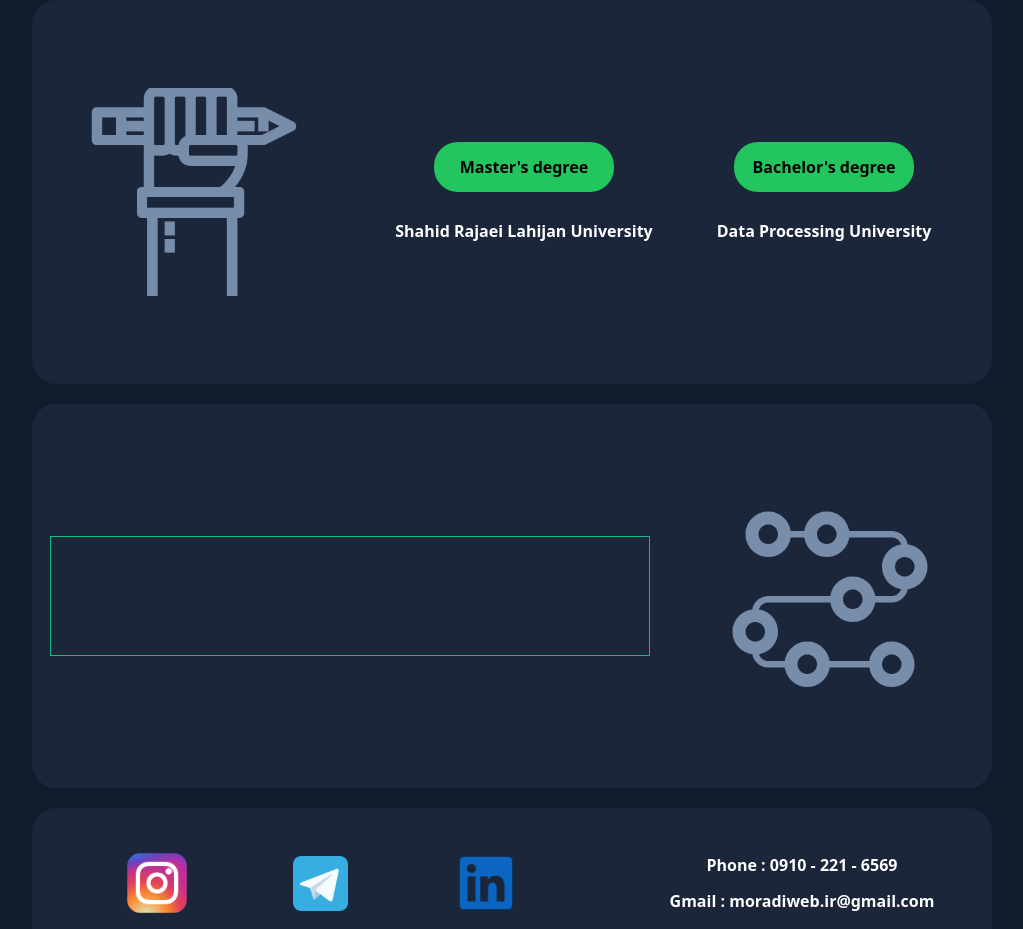
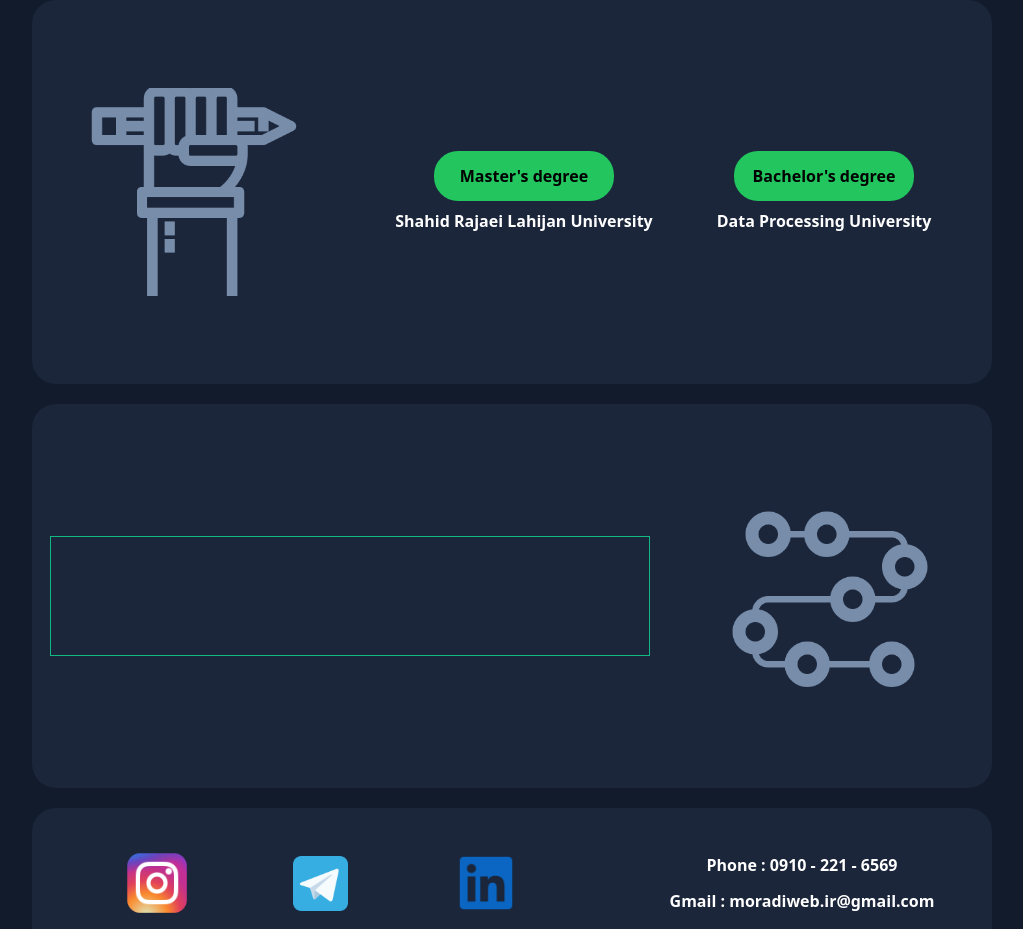
Before and after one commit to moradiweb-ir/moradiweb.ir, a React (Vite) app: page / in a window 1280 px wide. Shown: the part 1000-1929 px from the top of the page, without its empty margins (128-1151 px from the left). Built offline with nearby package versions, Linux system fonts and the light colour scheme.

Commit message:
edit small in BoxEduction

```diff
--- a/src/components/BoxEducation/BoxEducation.jsx
+++ b/src/components/BoxEducation/BoxEducation.jsx
@@ -13,19 +13,19 @@ export default function BoxEducation() {
           alt=""
         />
         <div className=" flex flex-row items-center justify-center w-[600px] h-[120px] max-md:flex-col max-md:w-[300px] ">
-          <div className="flex flex-wrap items-center justify-center w-[350px] h-[120px] ">
+          <div className="flex flex-col items-center justify-center w-[350px] h-[120px] ">
             <span className="flex flex-col justify-center items-center w-[180px] h-[50px] max-md:mt-[-70px] font-bold bg-green-500 rounded-3xl  ">
               Master's degree
             </span>
-            <p className="flex flex-col mt-2 color text-white font-bold max-md:text-sm max-md:mt-[-20px]">
+            <p className="flex flex-col mt-2 color text-white font-bold max-md:text-sm ">
               Shahid Rajaei Lahijan University
             </p>
           </div>
-          <div className="flex flex-wrap items-center justify-center w-[350px] h-[120px]">
+          <div className="flex flex-col items-center justify-center w-[350px] h-[120px]">
             <span className="flex flex-col  justify-center items-center w-[180px] h-[50px] max-md:text-sm font-bold bg-green-500 rounded-3xl">
               Bachelor's degree
             </span>
-            <p className="flex flex-col mt-2 color text-white font-bold max-md:text-sm">
+            <p className="flex flex-col mt-2 color text-white font-bold max-md:text-sm max-md:flex-col">
               Data Processing University
             </p>
           </div>
```
Also changed, not shown: 1 other file (tests, documents, lock files or other folders).
